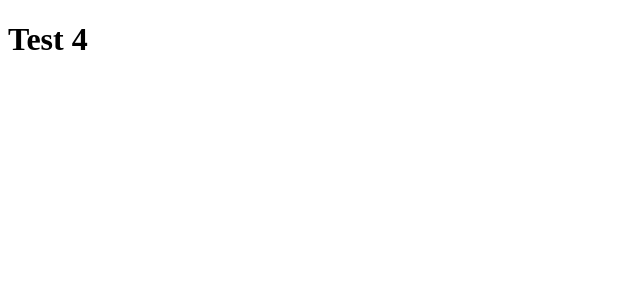
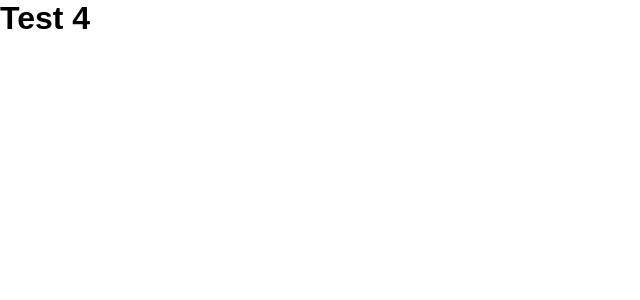
Before and after one commit to rvansan/github-explorer, a React app: page / in a window 1280 px wide. Shown: the top 300 px of the page, without its empty margins (0-640 px from the left). Built offline with nearby package versions, Linux system fonts and the light colour scheme.

Commit message:
09- Importando arquivos CSS

```diff
--- a/package.json
+++ b/package.json
@@ -19,7 +19,9 @@
     "@babel/preset-react": "^7.13.13",
     "babel-loader": "^8.2.2",
     "cross-env": "^7.0.3",
+    "css-loader": "^5.2.4",
     "html-webpack-plugin": "^5.3.1",
+    "style-loader": "^2.0.0",
     "webpack": "^5.36.2",
     "webpack-cli": "^4.7.0",
     "webpack-dev-server": "^3.11.2"
--- a/src/App.jsx
+++ b/src/App.jsx
@@ -1,3 +1,5 @@
+import './styles/global.css'
+
 export function App(){
     return <h1>Test 4</h1>
 }
--- /dev/null
+++ b/src/styles/global.css
@@ -0,0 +1,8 @@
+* {
+	margin: 0;
+	padding: 0;
+	box-sizing: border-box;
+}
+body {
+	font-family: Arial, Helvetica, sans-serif;
+}
--- a/webpack.config.js
+++ b/webpack.config.js
@@ -27,6 +27,11 @@
 				test: /\.jsx$/, // \.jsx$ -> verifica se o arquivo acaba com ".jsx"
 				exclude: /node_modules/, //exclui a pasta node_modules dessa verifcação
 				use: 'babel-loader' // loader para os arquivos javascript
+			},
+			{
+				test: /\.css$/,
+				exclude: /node_modules/,
+				use: ['style-loader', 'css-loader'],
 			}
 		]
 	}
```
Also changed, not shown: 1 other file (tests, documents, lock files or other folders).
